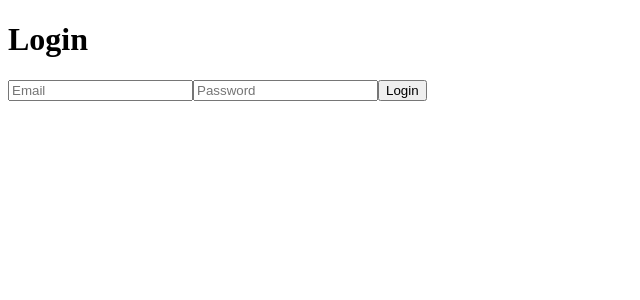
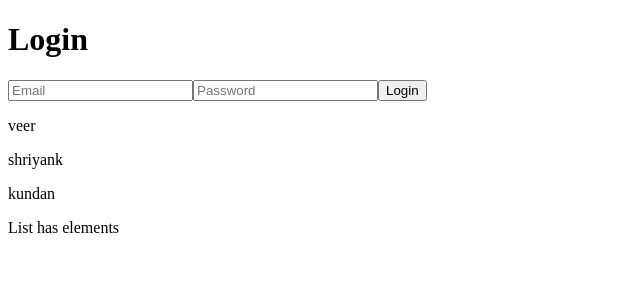
Before and after one commit to Veer19/react-starter, a React (Create React App) app: page / in a window 1280 px wide. Shown: the top 300 px of the page, without its empty margins (0-640 px from the left). Built offline with nearby package versions, Linux system fonts and the light colour scheme.

Commit message:
Added loop and conditional

```diff
--- a/src/App.js
+++ b/src/App.js
@@ -9,6 +9,7 @@ const App = () => {
   const handleLogin = () => {
     console.log(email, password);
   };
+  const [names, setNames] = useState(["veer", "shriyank", "kundan"]);
   return (
     <div>
       <h1>Login</h1>
@@ -27,6 +28,10 @@ const App = () => {
         }}
       ></input>
       <button onClick={handleLogin}>Login</button>
+      {names.map((name, index) => {
+        return <p key={index}>{name}</p>;
+      })}
+      {names.length == 0 ? <p>List Empty</p> : <p>List has elements</p>}
     </div>
   );
 };
```
